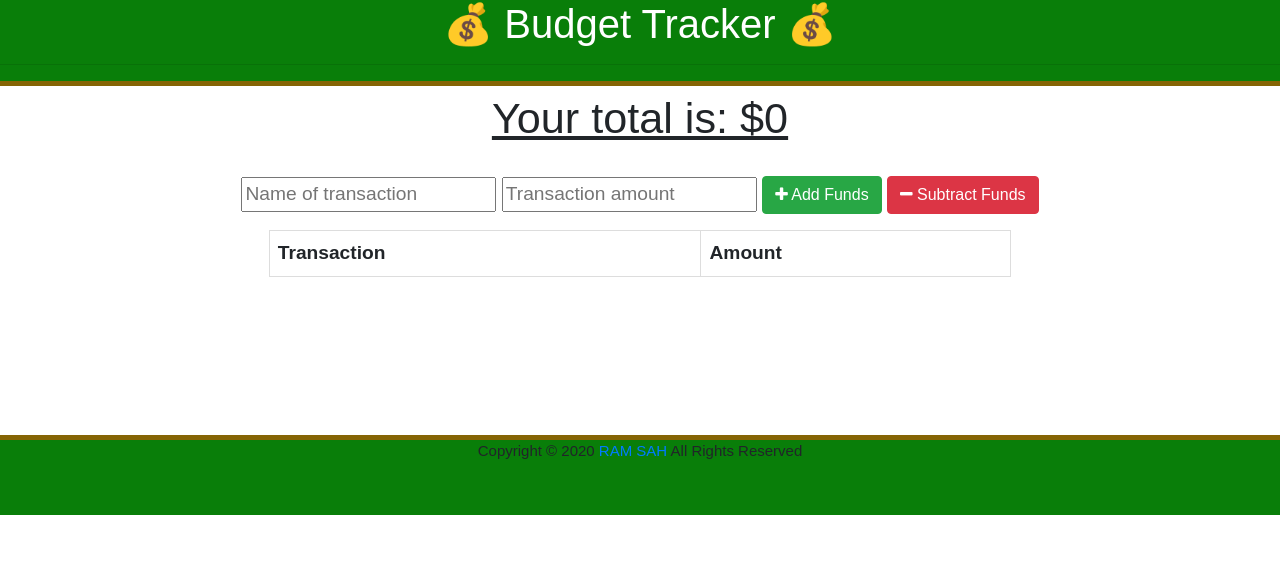
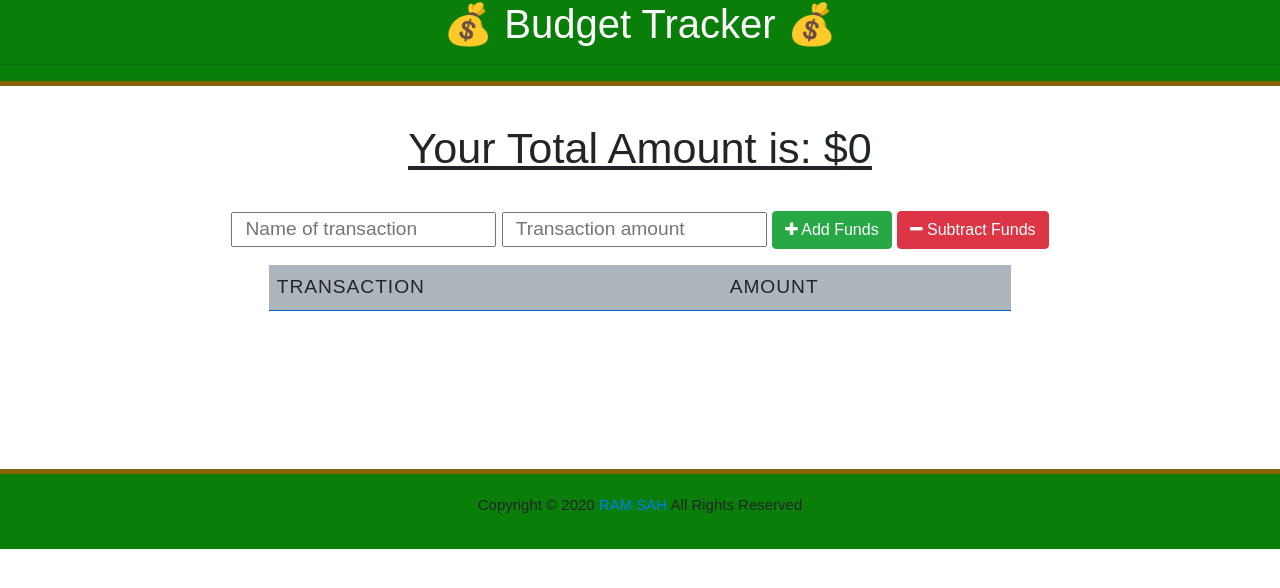
Before and after one commit to ram-sah/Progressive-Budget, a website: page public/index.html in a window 1280 px wide. Drawn offline with nearby package versions, Linux system fonts and the light colour scheme; no server answers.

```diff
--- a/public/index.html
+++ b/public/index.html
@@ -23,7 +23,7 @@
 </nav>
   <div class="wrapper">
     <div class="total">
-      <div class="total">Your total is: $<span id="total">0</span></div>
+      <div class="total">Your Total Amount is: $<span id="total">0</span></div>
     </div>
 
     <div class="form">
--- a/public/styles.css
+++ b/public/styles.css
@@ -31,10 +31,12 @@
 }
 .footer_left {
 font-size: 15px;
+margin-top: 20px;
 }
 button, input {
   font-size: 100%;
   font-family: Arial;
+  padding-left: 12px;
 }
 
 table {
@@ -42,11 +44,16 @@
 }
 
 td, th {
-  border: 1px solid #dddddd;
+  border-bottom: 1px solid #0062cc;
   text-align: left;
   padding: 8px;
 }
-
+th {
+  background-color: #adb5bd;
+    text-transform: uppercase;
+    letter-spacing: .05em;
+    font-weight: 400;
+}
 tr:nth-child(even) {
   background-color: #dddddd;
 }
@@ -66,6 +73,7 @@
 .total {
   font-size: 150%;
   text-decoration: underline;
+  margin: 30px;
 }
 
 .form {
```
Also changed, not shown: README.md.
